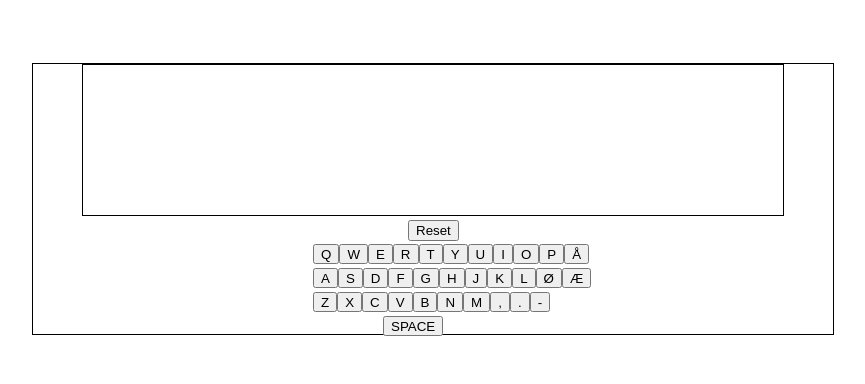
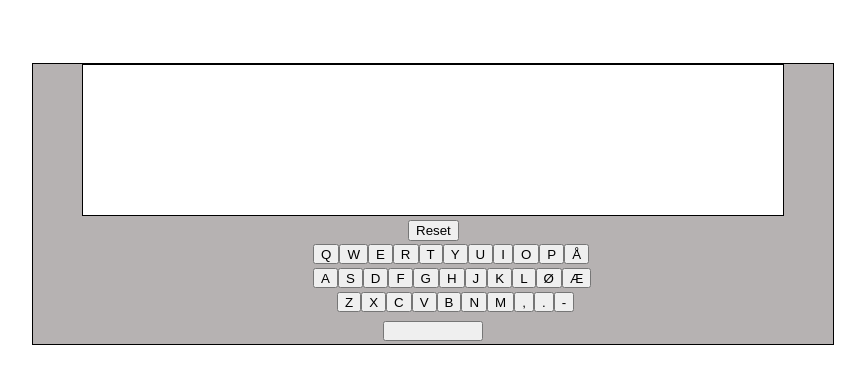
Before and after one commit to Sonsim/GETTasks, a plain HTML site: page Tastatur/index.html in a window 1280 px wide. Shown: the whole page, without its empty margins (207-1072 px from the left). Drawn offline with Linux system fonts and the light colour scheme.

Commit message:
Tastatur done

```diff
--- a/Tastatur/script.js
+++ b/Tastatur/script.js
@@ -1,6 +1,8 @@
 //model
 let entirekeyboard = document.getElementById('Keyboard')
 let input = document.getElementById('output')
+
+
 Updateview();
 
 //view
@@ -9,57 +11,58 @@ function Updateview(){
     <div class="mainkeyboard">
     <div class="screen" id="output"> </div>
     <div class="buttonline1">
-    <button>Reset</button>
+    <button onclick="resetscreen()">Reset</button>
     </div>
     <div class="buttonsline2">
-    <button>Q</button>
-    <button>W</button>
-    <button>E</button>
-    <button>R</button>
-    <button>T</button>
-    <button>Y</button>
-    <button>U</button>
-    <button>I</button>
-    <button>O</button>
-    <button>P</button>
-    <button>Å</button>
+    <button onclick="chooseLetter(this)">Q</button>
+    <button onclick="chooseLetter(this)">W</button>
+    <button onclick="chooseLetter(this)">E</button>
+    <button onclick="chooseLetter(this)">R</button>
+    <button onclick="chooseLetter(this)">T</button>
+    <button onclick="chooseLetter(this)">Y</button>
+    <button onclick="chooseLetter(this)">U</button>
+    <button onclick="chooseLetter(this)">I</button>
+    <button onclick="chooseLetter(this)">O</button>
+    <button onclick="chooseLetter(this)">P</button>
+    <button onclick="chooseLetter(this)">Å</button>
     </div>
     <div class="buttonsline3">
-    <button>A</button>
-    <button>S</button>
-    <button>D</button>
-    <button>F</button>
-    <button>G</button>
-    <button>H</button>
-    <button>J</button>
-    <button>K</button>
-    <button>L</button>
-    <button>Ø</button>
-    <button>Æ</button>
+    <button onclick="chooseLetter(this)">A</button>
+    <button onclick="chooseLetter(this)">S</button>
+    <button onclick="chooseLetter(this)">D</button>
+    <button onclick="chooseLetter(this)">F</button>
+    <button onclick="chooseLetter(this)">G</button>
+    <button onclick="chooseLetter(this)">H</button>
+    <button onclick="chooseLetter(this)">J</button>
+    <button onclick="chooseLetter(this)">K</button>
+    <button onclick="chooseLetter(this)">L</button>
+    <button onclick="chooseLetter(this)">Ø</button>
+    <button onclick="chooseLetter(this)">Æ</button>
     </div>
     <div class="buttonsline4">
-    <button>Z</button>
-    <button>X</button>
-    <button>C</button>
-    <button>V</button>
-    <button>B</button>
-    <button>N</button>
-    <button>M</button>
-    <button>,</button>
-    <button>.</button>
-    <button>-</button>
+    <button onclick="chooseLetter(this)">Z</button>
+    <button onclick="chooseLetter(this)">X</button>
+    <button onclick="chooseLetter(this)">C</button>
+    <button onclick="chooseLetter(this)">V</button>
+    <button onclick="chooseLetter(this)">B</button>
+    <button onclick="chooseLetter(this)">N</button>
+    <button onclick="chooseLetter(this)">M</button>
+    <button onclick="chooseLetter(this)">,</button>
+    <button onclick="chooseLetter(this)">.</button>
+    <button onclick="chooseLetter(this)">-</button>
     </div>
     <div class="spacebar">
-    <button>SPACE</button>
+    <button class="spacebar" onclick="chooseLetter(this)"> </button>
     </div>
     </div>`
 
 }
 
 //controller
-function chooseLetter() {
-    output.innerHTML += /*HTML*/ `
-
-    `
+function chooseLetter(htmlElement) {
+    output.innerHTML += htmlElement.innerHTML;
 
 }
+function resetscreen() {
+    output.innerHTML = /*HTML*/ ``
+}
--- a/Tastatur/style.css
+++ b/Tastatur/style.css
@@ -1,14 +1,16 @@
 .mainkeyboard{
     width: 800px;
-    height: 270px;
+    height: 280px;
     border: solid 1px black;
     margin: 5% auto;
+    background-color: rgb(182, 178, 178);
 }
 .screen {
     width: 700px;
     height: 150px;
     border: solid 1px black;
     margin: 0 auto;
+    background-color: white;
 }
 .buttonline1 {
     width: 50px;
@@ -32,11 +34,11 @@
     height: 20px;
     width: 50px;
     display: flex;
-    margin: 0.5% 35%;
+    margin: 0 38%;
 }
 .spacebar {
     height: 20px;
     width: 100px;
     display: flex;
-    margin: 0 auto;
+    margin: 1% auto;
 }
```
